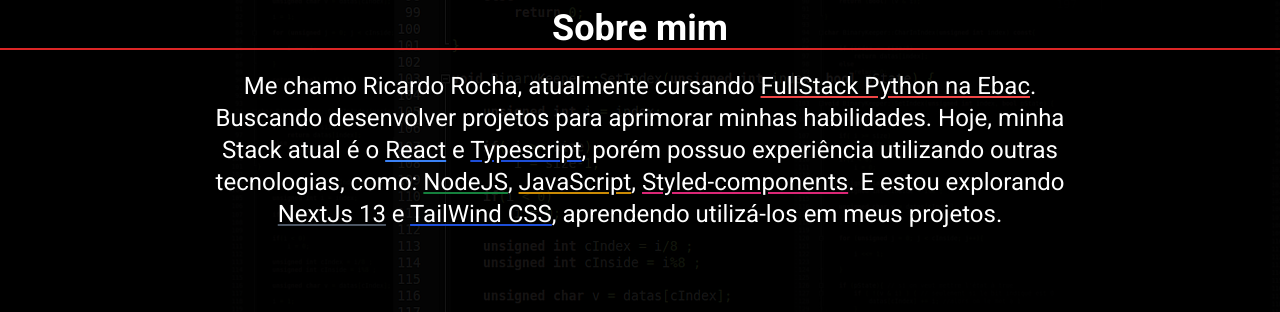
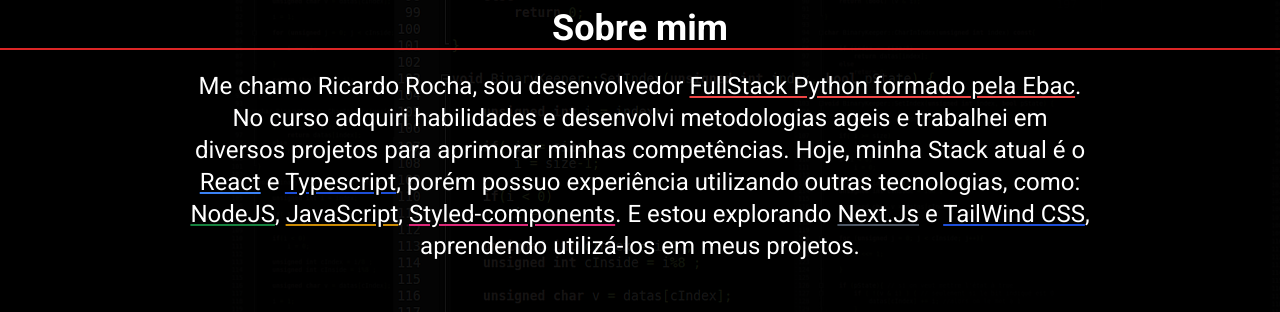
Before and after one commit to cardrocha/Portfolio_developer, a Next.js app: page / in a window 1280 px wide. Shown: the part 788-1100 px from the top of the page. Built offline with nearby package versions, Linux system fonts and the light colour scheme.

Commit message:
update info about component

```diff
--- a/src/app/page.tsx
+++ b/src/app/page.tsx
@@ -1,12 +1,12 @@
 import About from "@/components/About";
-import HomePage from "@/components/HomePage";
+import Hero from "@/components/Hero";
 import Skills from "../components/Skills";
 import Project from "@/components/Project";
 
 export default function Home() {
   return (
     <>
-      <HomePage />
+      <Hero />
       <About />
       <Skills />
       <Project />
--- a/src/components/About.tsx
+++ b/src/components/About.tsx
@@ -8,11 +8,11 @@
       </h2>
       <div className="flex w-[400] xl:w-[900px] mx-auto mt-5">
         <p className="text-white text-2xl text-center">
-          Me chamo Ricardo Rocha, atualmente cursando{" "}
+          Me chamo Ricardo Rocha, sou desenvolvedor{" "}
           <span className="underline decoration-red-500">
-            FullStack Python na Ebac
+            FullStack Python formado pela Ebac
           </span>
-          . Buscando desenvolver projetos para aprimorar minhas habilidades. Hoje,
+          . No curso adquiri habilidades e desenvolvi metodologias ageis e trabalhei em diversos projetos para aprimorar minhas competências. Hoje,
           minha Stack atual é o{" "}
           <span className="underline decoration-blue-500">React</span> e{" "}
           <span className="underline decoration-blue-700">Typescript</span>,
@@ -23,7 +23,7 @@
             Styled-components
           </span>
           . E estou explorando{" "}
-          <span className="underline decoration-gray-600">NextJs 13</span> e{" "}
+          <span className="underline decoration-gray-600">Next.Js</span> e{" "}
           <span className="underline decoration-blue-700">TailWind CSS</span>,
           aprendendo utilizá-los em meus projetos.
         </p>
```
Also changed, not shown: src/components/Hero.tsx (renamed from src/components/HomePage.tsx).
